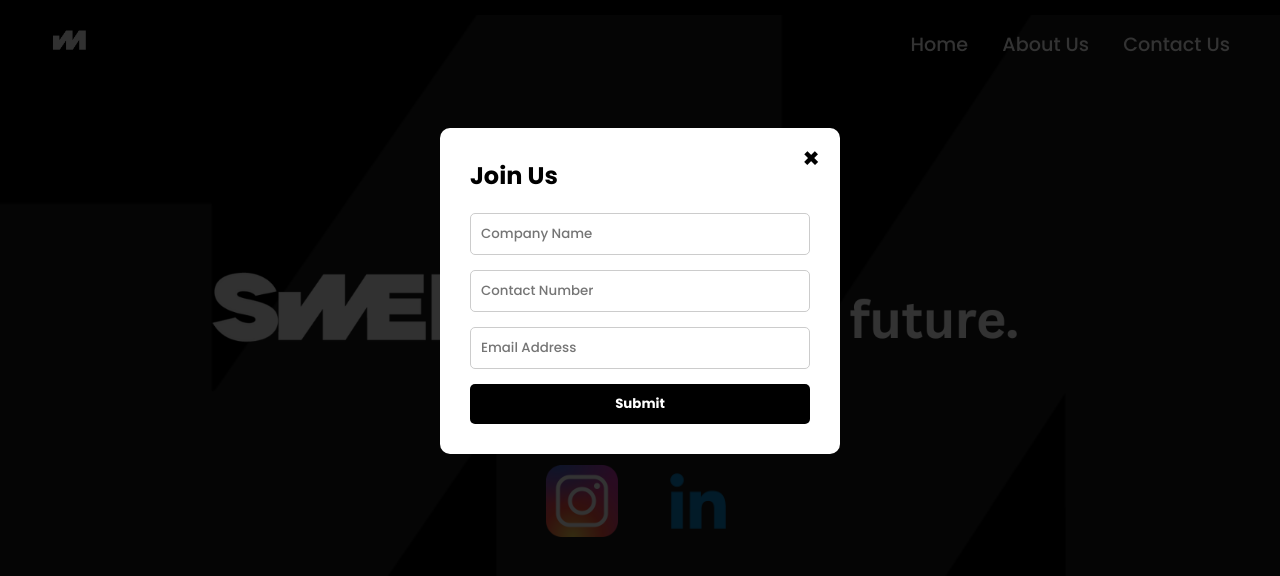
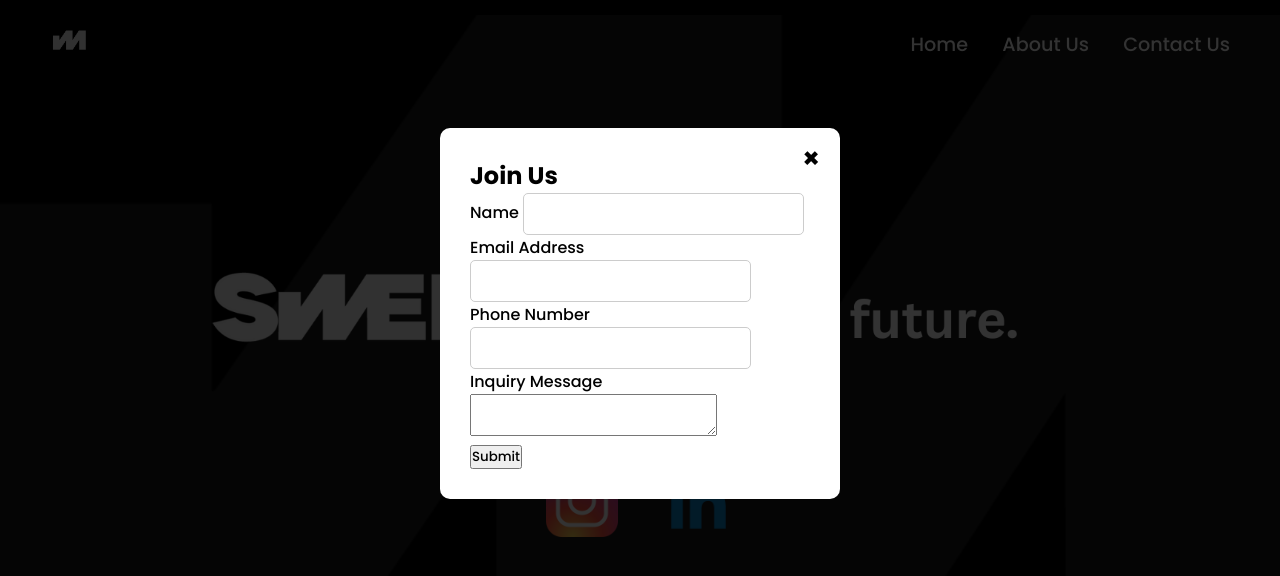
Before and after one commit to Akshaj-Jauhri/swerve_landing_page, a plain HTML site: page index.html in a window 1280 px wide. Both pictures are taken after a click on the button "Join Us". Shown: the part 3985-4561 px from the top of the page. Drawn offline with nearby package versions, Linux system fonts and the light colour scheme.

Commit message:
Update index.html

```diff
--- a/index.html
+++ b/index.html
@@ -225,20 +225,36 @@
     <div class="modal-content">
       <span class="close" onclick="closeModal()">&times;</span>
       <h2 style="font-family: 'Poppins', sans-serif;">Join Us</h2>
-      <form action="https://formspree.io/f/xqabgkbv" method="POST" style="display: flex; flex-direction: column; gap: 15px; margin-top: 20px;">
-        <input type="text" name="name" placeholder="Company Name" required />
-        <input type="tel" name="phone" placeholder="Contact Number" required />
-        <input type="email" name="email" placeholder="Email Address" required />
-        <button type="submit" style="
-          background-color: black;
-          color: white;
-          padding: 10px;
-          border: none;
-          font-family: 'Poppins', sans-serif;
-          font-weight: 600;
-          cursor: pointer;
-          border-radius: 5px;
-        ">Submit</button>
+      <form
+        action="https://formspree.io/f/xqabgkbv"
+        class="fs-form"
+        target="_top"
+        method="POST"
+      >
+        <div class="fs-field">
+          <label class="fs-label" for="name">Name</label>
+          <input class="fs-input" id="name" name="name" required />
+        </div>
+        <div class="fs-field">
+          <label class="fs-label" for="email">Email Address</label>
+          <input class="fs-input" id="email" name="email" required />
+        </div>
+        <div class="fs-field">
+          <label class="fs-label" for="number">Phone Number</label>
+          <input class="fs-input" id="number" name="number" />
+        </div>
+        <div class="fs-field">
+          <label class="fs-label" for="message">Inquiry Message</label>
+          <textarea
+            class="fs-textarea"
+            id="message"
+            name="message"
+            required
+          ></textarea>
+        </div>
+        <div class="fs-button-group">
+          <button class="fs-button" type="submit">Submit</button>
+        </div>
       </form>
     </div>
   </div>
```
